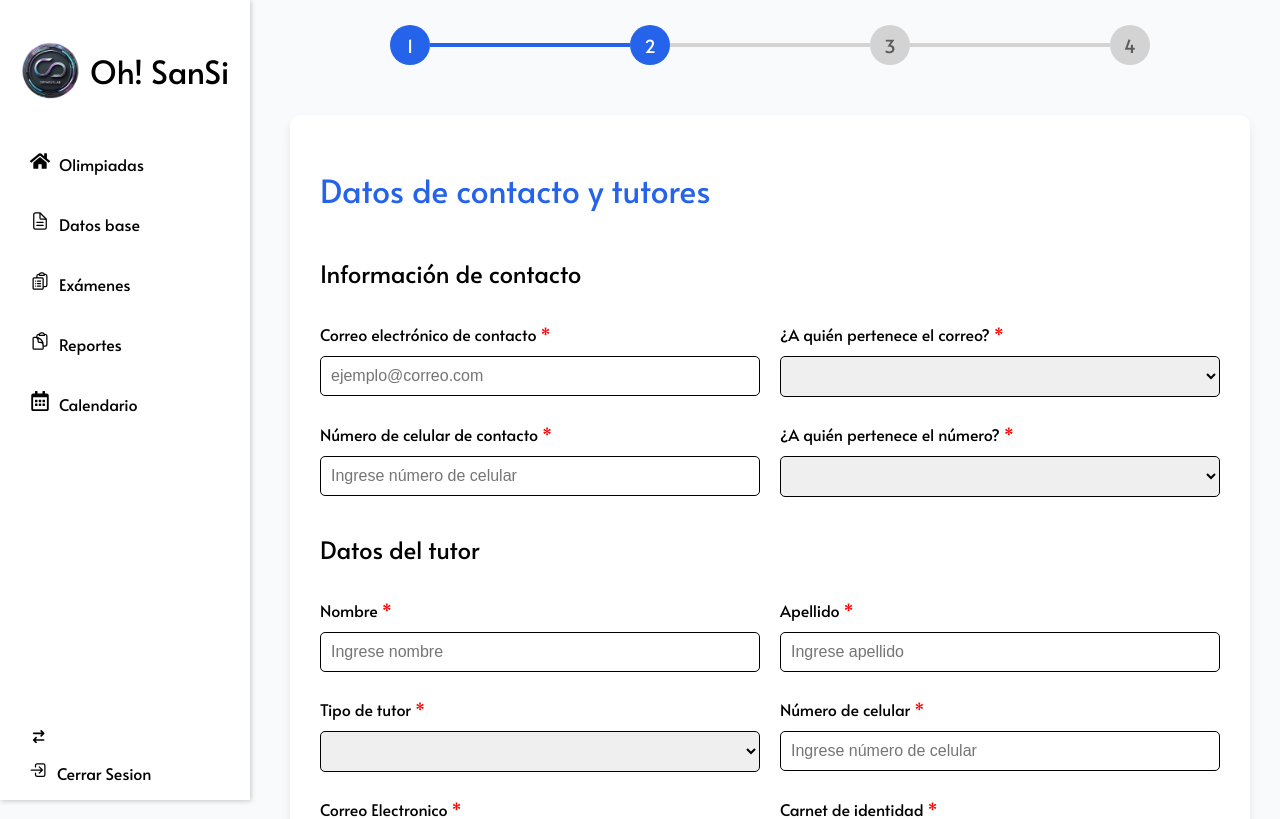
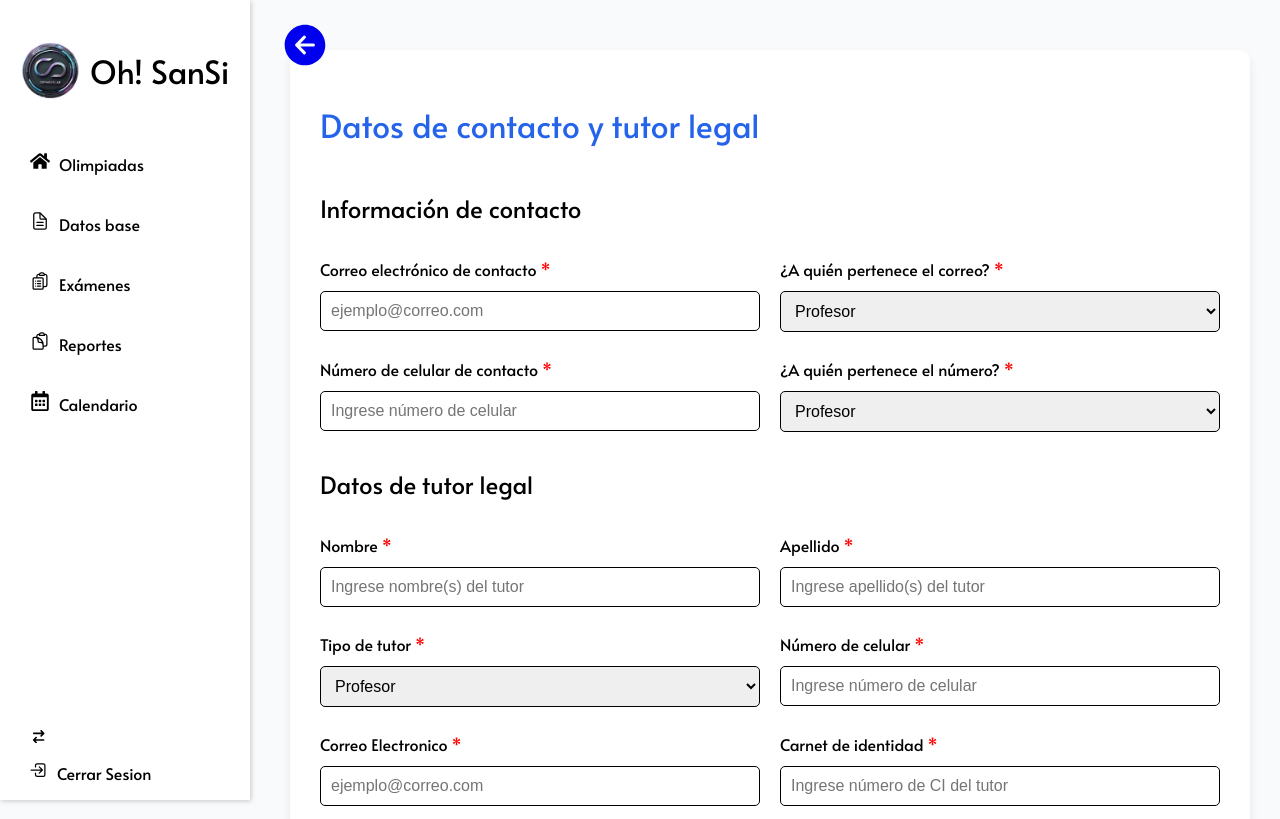
Before and after one commit to OrpheusLabSRL/Inscripcion-olimpiadas-UMSS, a React (Vite) app in the folder Client/: page /listRegistered/tutor in a window 1280 px wide. Shown: the top 819 px of the page. Built offline with nearby package versions, Linux system fonts and the light colour scheme; a web font is replaced by a local one.

Commit message:
fix: accents and form titles

```diff
--- a/Client/src/features/registrarion/components/ListElement/ListElement.jsx
+++ b/Client/src/features/registrarion/components/ListElement/ListElement.jsx
@@ -108,12 +108,12 @@ export const ListElement = ({ data }) => {
       </div>
       <GenericModal modalIsOpen={modalIsOpen} closeModal={closeModal}>
         <div className="input-2c">
-          <h2>Areas y categorias de interes</h2>
+          <h2>Áreas y Categorías de interés</h2>
         </div>
 
         <div className="input-1c">
           <Select
-            label={"Area de Interes"}
+            label={"Área de interés"}
             placeholder="Seleccione un area"
             mandatory="true"
             name="Area"
@@ -125,7 +125,7 @@ export const ListElement = ({ data }) => {
 
         <div className="input-1c">
           <Select
-            label={"Categoria de Interes"}
+            label={"Categoría de interés"}
             placeholder="Seleccione una categoria"
             mandatory="true"
             name="Categoria"
@@ -137,7 +137,7 @@ export const ListElement = ({ data }) => {
 
         <div className="input-1c">
           <Select
-            label={"Segunda Area de Interes"}
+            label={"Segunda Área de interés"}
             placeholder="Seleccione un area"
             options={areasDeInteres}
           />
@@ -145,7 +145,7 @@ export const ListElement = ({ data }) => {
 
         <div className="input-1c">
           <Select
-            label={"Categoria de Interes"}
+            label={"Categoría de interés"}
             placeholder="Seleccione una categoria"
             options={categorias}
           />
--- a/Client/src/features/registrarion/pages/RegisterOlympian/Register-Olympian.jsx
+++ b/Client/src/features/registrarion/pages/RegisterOlympian/Register-Olympian.jsx
@@ -5,13 +5,15 @@ import "./RegisterOlympian.css";
 import { Input } from "../../../../components/inputs/Input";
 import { Select } from "../../../../components/inputs/Select";
 import ProgressBar from "../../components/ProgressBar/ProgressBar";
+import { NextPage } from "../../../../components/Buttons/NextPage";
 
 //react
 import { useState } from "react";
 import { useForm } from "react-hook-form";
 import { PrimaryButton } from "../../../../components/Buttons/PrimaryButton";
-import { useNavigate } from "react-router-dom";
+import { useNavigate, NavLink } from "react-router-dom";
 import swal from "sweetalert";
+import { IoArrowBackCircle } from "react-icons/io5";
 
 //utils
 import { Validator } from "./ValidationRules";
@@ -47,20 +49,23 @@ export const RegisterOlympian = () => {
 
   return (
     <div className="container-form">
-      <ProgressBar currentStep={currentStep} totalSteps={totalSteps} />
+      {/* <ProgressBar currentStep={currentStep} totalSteps={totalSteps} /> */}
+      <NavLink to={"/listRegistered"}>
+        <IoArrowBackCircle className="btn-back" />
+      </NavLink>
       <form className="container-form-inputs" onSubmit={handleSubmit(onSubmit)}>
         <div className="input-2c">
-          <h1>Inscripción Olimpiada Oh! SanSi</h1>
+          <h1>Registro de datos del Olimpista</h1>
         </div>
 
-        <div className="input-2c">
+        {/* <div className="input-2c">
           <h2>Datos del postulante</h2>
-        </div>
+        </div> */}
 
         <div className="input-1c">
           <Input
             label={"Nombre"}
-            placeholder="Ingrese sus nombres"
+            placeholder="Ingrese nombre(s) del olimpista"
             mandatory="true"
             name="Nombre"
             register={register}
@@ -72,7 +77,7 @@ export const RegisterOlympian = () => {
         <div className="input-1c">
           <Input
             label={"Apellidos"}
-            placeholder="Ingrese sus apellidos"
+            placeholder="Ingrese apellido(s) del olimpista"
             mandatory="true"
             name="Apellido"
             register={register}
@@ -84,7 +89,7 @@ export const RegisterOlympian = () => {
         <div className="input-1c">
           <Input
             label={"Fecha de nacimiento"}
-            placeholder="Ingrese sus apellidos"
+            placeholder="Ingrese la fecha de nacimiento del olimpista"
             type="date"
             mandatory="true"
             name="FechaNacimiento"
@@ -97,7 +102,7 @@ export const RegisterOlympian = () => {
         <div className="input-1c">
           <Input
             label={"Carnet de identidad"}
-            placeholder="Ingrese su CI"
+            placeholder="Ingrese número de CI del olimpista"
             mandatory="true"
             name="CarnetIdentidad"
             register={register}
@@ -145,7 +150,7 @@ export const RegisterOlympian = () => {
         <div className="input-1c">
           <Input
             label={"Provincia"}
-            placeholder="Ingrese su provincia"
+            placeholder="Ingrese la provincia"
             mandatory="true"
             name="Provincia"
             register={register}
--- a/Client/src/features/registrarion/pages/RegisterOlympian/RegisterOlympian.css
+++ b/Client/src/features/registrarion/pages/RegisterOlympian/RegisterOlympian.css
@@ -24,3 +24,10 @@
   display: flex;
   justify-content: flex-end;
 }
+
+.btn-back {
+  font-size: 50px;
+  position: absolute;
+  top: 20px;
+  margin-left: 20px;
+}
--- /dev/null
+++ b/Client/src/features/registrarion/pages/RegisterTutor/DataOptions.js
@@ -0,0 +1,5 @@
+export const tipoTutor = [
+  { value: "profesor", label: "Profesor" },
+  { value: "papa/mama", label: "Papá/Mamá" },
+  { value: "estudiante", label: "Estudiante" },
+];
--- a/Client/src/features/registrarion/pages/RegisterTutor/RegisterTutor.css
+++ b/Client/src/features/registrarion/pages/RegisterTutor/RegisterTutor.css
@@ -28,3 +28,10 @@
 .container-btn-next button {
   background-color: var(--tertiary-color);
 }
+
+.btn-back {
+  font-size: 50px;
+  position: absolute;
+  top: 20px;
+  margin-left: 20px;
+}
--- a/Client/src/features/registrarion/pages/RegisterTutor/RegisterTutor.jsx
+++ b/Client/src/features/registrarion/pages/RegisterTutor/RegisterTutor.jsx
@@ -12,7 +12,11 @@ import { PrimaryButton } from "../../../../components/Buttons/PrimaryButton";
 //react
 import { useState, useEffect } from "react";
 import { useForm } from "react-hook-form";
-import { useNavigate } from "react-router-dom";
+import { useNavigate, NavLink } from "react-router-dom";
+import { IoArrowBackCircle } from "react-icons/io5";
+
+//utils
+import { tipoTutor } from "./DataOptions";
 
 export const RegisterTutor = () => {
   const [currentStep, setCurrentStep] = useState(2);
@@ -36,10 +40,13 @@ export const RegisterTutor = () => {
 
   return (
     <div className="container-form">
-      <ProgressBar currentStep={currentStep} totalSteps={totalSteps} />
+      {/* <ProgressBar currentStep={currentStep} totalSteps={totalSteps} /> */}
+      <NavLink to={"/listRegistered"}>
+        <IoArrowBackCircle className="btn-back" />
+      </NavLink>
       <form className="container-form-inputs" onSubmit={handleSubmit(onSubmit)}>
         <div className="input-2c">
-          <h1>Datos de contacto y tutores</h1>
+          <h1>Datos de contacto y tutor legal</h1>
         </div>
 
         <div className="input-2c">
@@ -63,6 +70,7 @@ export const RegisterTutor = () => {
             label={"¿A quién pertenece el correo?"}
             placeholder="Seleccione una opción"
             mandatory="true"
+            options={tipoTutor}
             name="Pertenece_Email"
             register={register}
             validationRules={Validator.pertenece_correo}
@@ -87,6 +95,7 @@ export const RegisterTutor = () => {
             label={"¿A quién pertenece el número?"}
             placeholder="Seleccione una opción"
             mandatory="true"
+            options={tipoTutor}
             name="Pertenece_Numero"
             register={register}
             validationRules={Validator.pertenece_numero}
@@ -95,13 +104,13 @@ export const RegisterTutor = () => {
         </div>
 
         <div className="input-2c">
-          <h2>Datos del tutor</h2>
+          <h2>Datos de tutor legal</h2>
         </div>
 
         <div className="input-1c">
           <Input
             label={"Nombre"}
-            placeholder="Ingrese nombre"
+            placeholder="Ingrese nombre(s) del tutor"
             mandatory="true"
             name="Nombre"
             register={register}
@@ -113,7 +122,7 @@ export const RegisterTutor = () => {
         <div className="input-1c">
           <Input
             label={"Apellido"}
-            placeholder="Ingrese apellido"
+            placeholder="Ingrese apellido(s) del tutor"
             mandatory="true"
             name="Apellido"
             register={register}
@@ -127,6 +136,7 @@ export const RegisterTutor = () => {
             label={"Tipo de tutor"}
             placeholder="Seleccione tipo"
             mandatory="true"
+            options={tipoTutor}
             name="Tipo_Tutor"
             register={register}
             validationRules={Validator.tipo_tutor}
@@ -161,7 +171,7 @@ export const RegisterTutor = () => {
         <div className="input-1c">
           <Input
             label={"Carnet de identidad"}
-            placeholder="Ingrese CI"
+            placeholder="Ingrese número de CI del tutor"
             mandatory="true"
             name="Ci"
             register={register}
@@ -170,9 +180,9 @@ export const RegisterTutor = () => {
           />
         </div>
 
-        <div>
+        {/* <div>
           <NextPage value="Atrás" to="/register" />
-        </div>
+        </div> */}
 
         <div className="container-btn-next">
           <PrimaryButton type="submit" value="Siguiente" />
```
